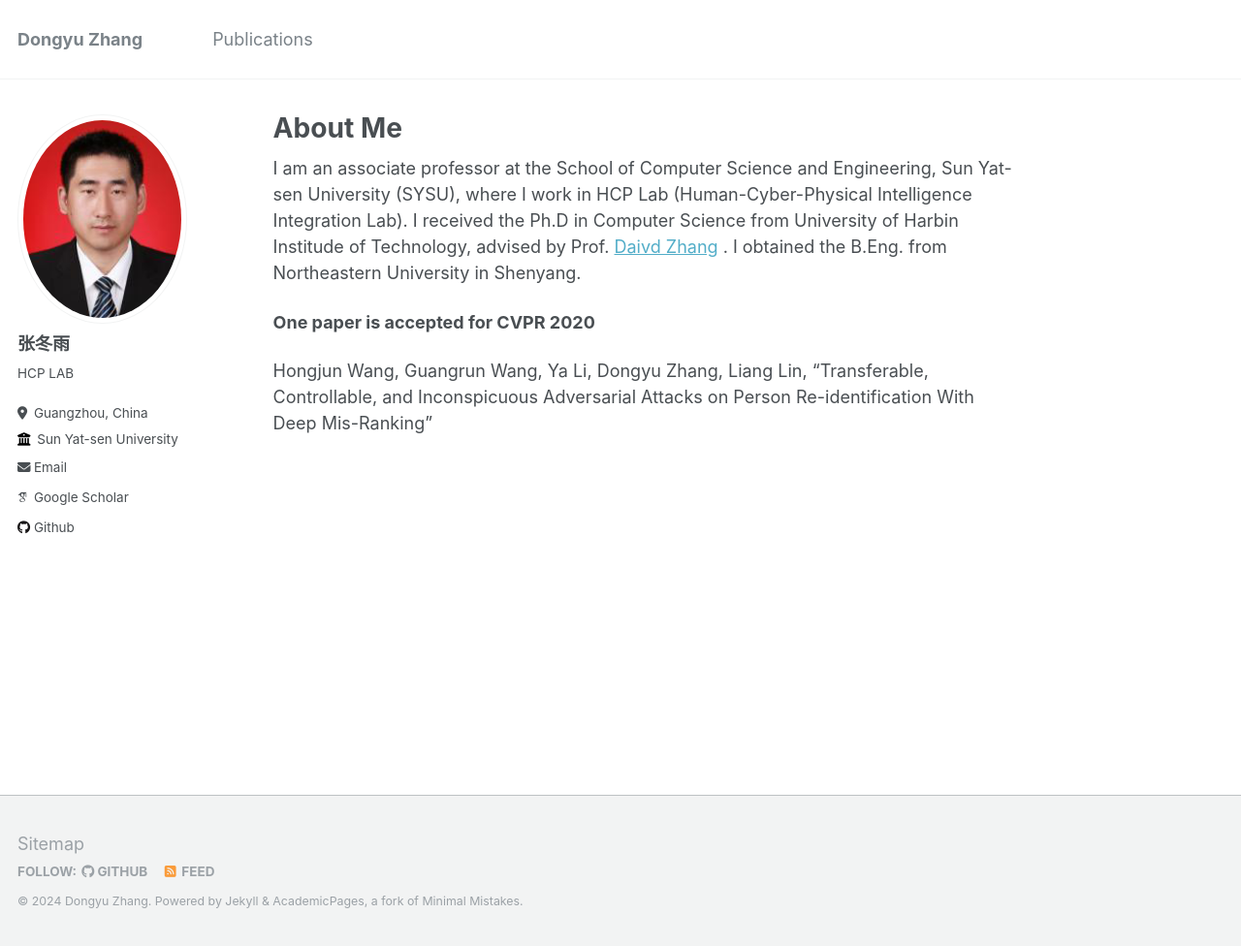
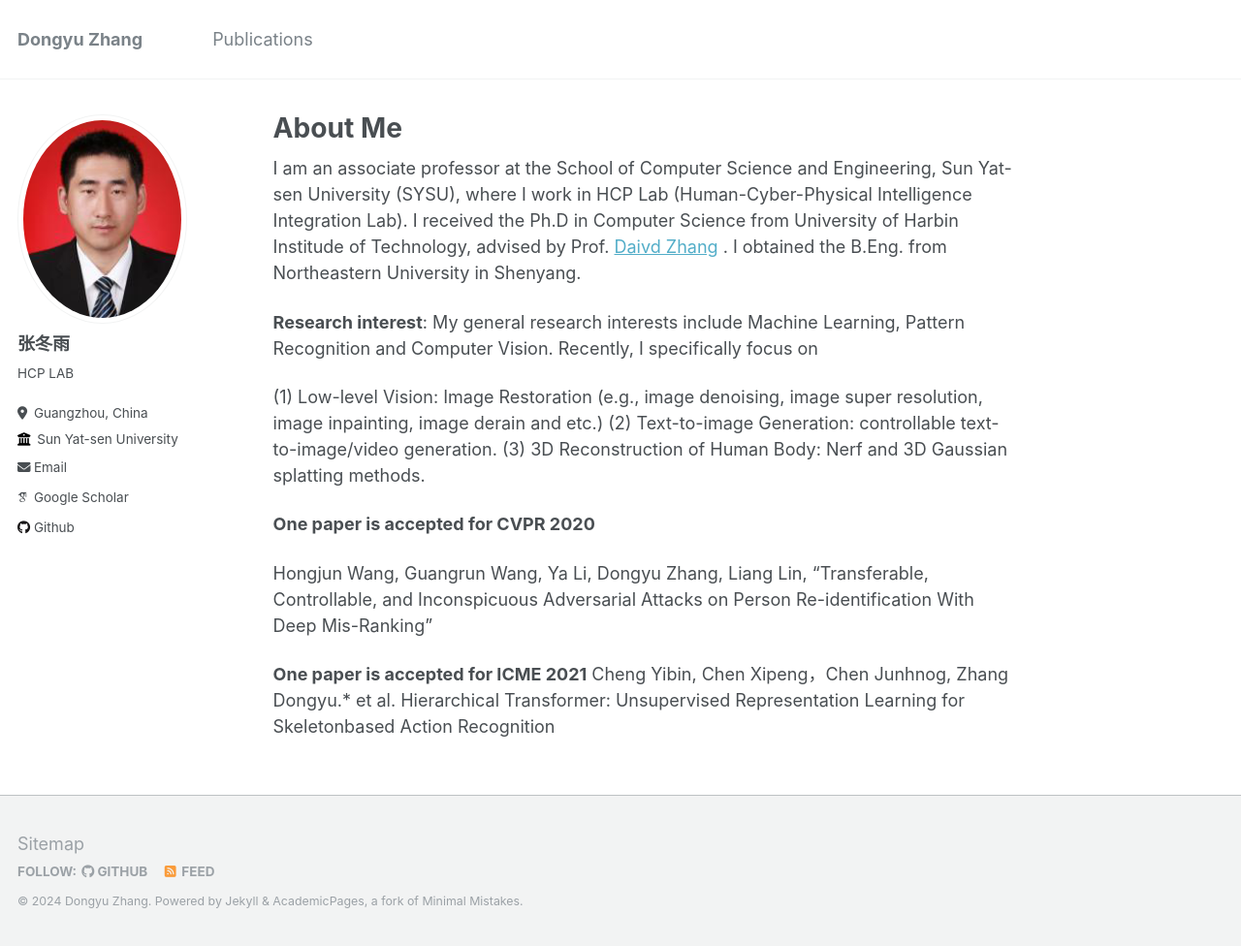
Before and after one commit to cszhangdy/cszhangdy.github.io, a Jekyll site: the page built from _pages/about.md, in a window 1280 px wide and 976 px high. Shown: the whole window at 97% size. Built offline with Jekyll 4.4.1, drawn with Linux system fonts in a browser that asks for light colours; some web fonts are replaced.

Commit message:
Update about.md

```diff
--- a/_pages/about.md
+++ b/_pages/about.md
@@ -10,6 +10,18 @@ redirect_from:
 I am an associate professor  at the School of Computer Science and Engineering, Sun Yat-sen University (SYSU), where I work in HCP Lab (Human-Cyber-Physical Intelligence Integration Lab). I received the Ph.D in Computer Science from University of Harbin Institude of Technology, advised by Prof. [Daivd Zhang](https://www4.comp.polyu.edu.hk/~csdzhang/) . I obtained the B.Eng. from Northeastern University in Shenyang.
 
 
+**Research interest**: My general research interests include Machine Learning, Pattern Recognition and Computer Vision.
+Recently, I specifically focus on
+
+(1) Low-level Vision:  Image Restoration (e.g., image denoising, image super resolution, image inpainting, image derain and etc.)
+(2) Text-to-image Generation: controllable text-to-image/video generation.
+(3) 3D Reconstruction of Human Body: Nerf and 3D Gaussian splatting methods.
+
+
 **One paper is accepted for CVPR 2020**
 
 Hongjun Wang, Guangrun Wang, Ya Li, Dongyu Zhang, Liang Lin, "Transferable, Controllable, and Inconspicuous Adversarial Attacks on Person Re-identification With Deep Mis-Ranking"
+
+
+**One paper is accepted for ICME 2021**
+Cheng Yibin, Chen Xipeng，Chen Junhnog,   Zhang Dongyu.* et al. Hierarchical Transformer: Unsupervised Representation Learning for Skeleton­based Action Recognition
```
